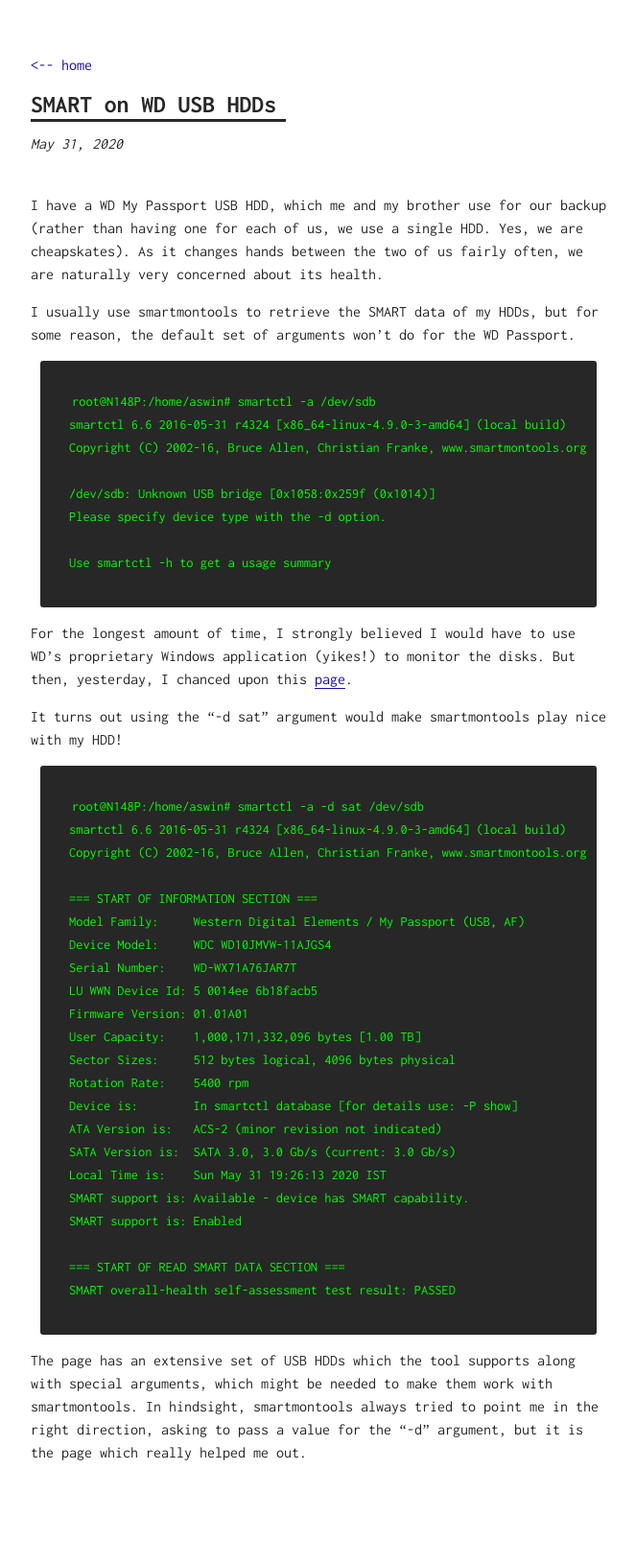
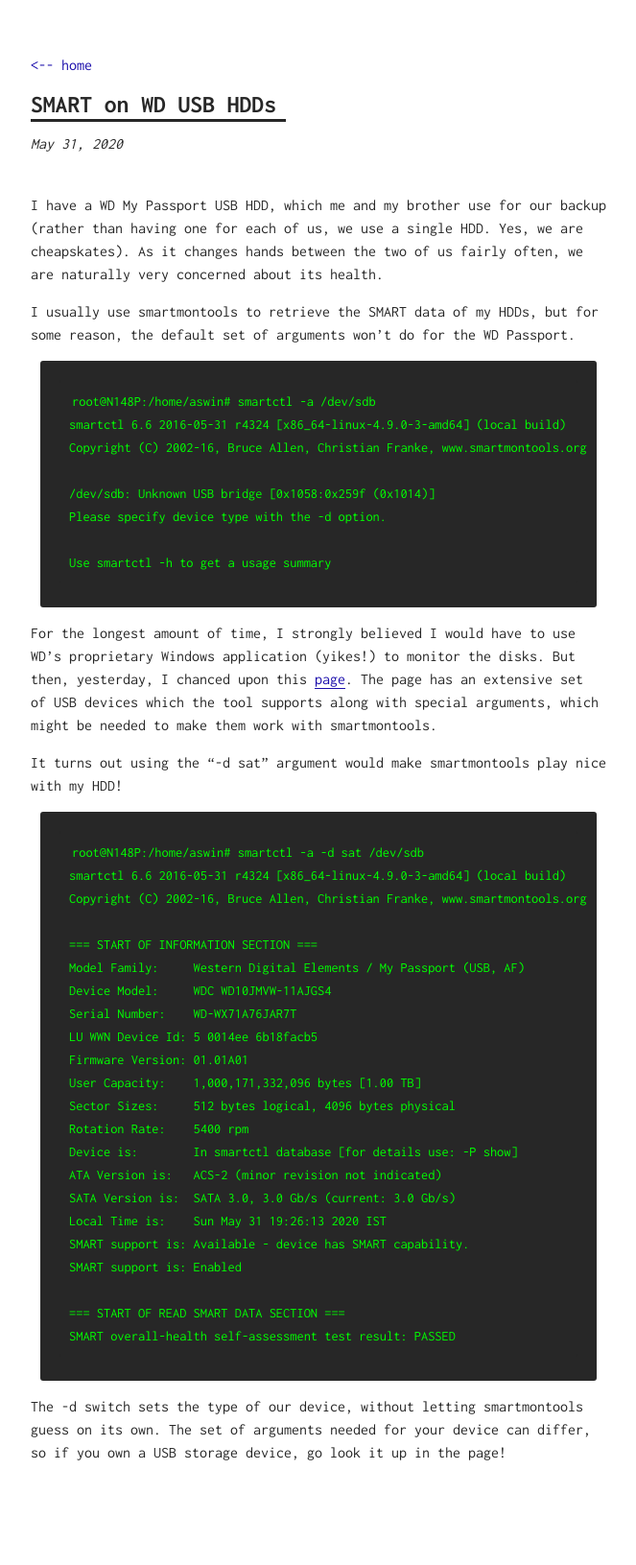
Before and after one commit to karuvally/karuvally.github.io, a Jekyll site: the page built from _posts/2020-05-31-SMART-on-WD-USB-HDD.md, in a window 1280 px wide. Shown: the whole page at 96% size, without its empty margins (308-971 px from the left). Built offline with Jekyll 4.4.1, drawn with Linux system fonts in a browser that asks for light colours.

Commit message:
minor refactoring

```diff
--- a/_posts/2020-05-31-SMART-on-WD-USB-HDD.md
+++ b/_posts/2020-05-31-SMART-on-WD-USB-HDD.md
@@ -23,6 +23,8 @@
 For the longest amount of time, I strongly believed I would have to use WD's
 proprietary Windows application (yikes!) to monitor the disks. But then,
 yesterday, I chanced upon this [page](https://www.smartmontools.org/wiki/Supported_USB-Devices).
+The page has an extensive set of USB devices which the tool supports along with
+special arguments, which might be needed to make them work with smartmontools.
 
 It turns out using the "-d sat" argument would make smartmontools play nice
 with my HDD!
@@ -50,8 +52,6 @@
     === START OF READ SMART DATA SECTION ===
     SMART overall-health self-assessment test result: PASSED
 
-The page has an extensive set of USB HDDs which the tool supports along with
-special arguments, which might be needed to make them work with smartmontools.
-In hindsight, smartmontools always tried to point me in the right direction,
-asking to pass a value for the "-d" argument, but it is the page which really
-helped me out.
+The -d switch sets the type of our device, without letting smartmontools guess
+on its own. The set of arguments needed for your device can differ, so if you
+own a USB storage device, go look it up in the page!
```
